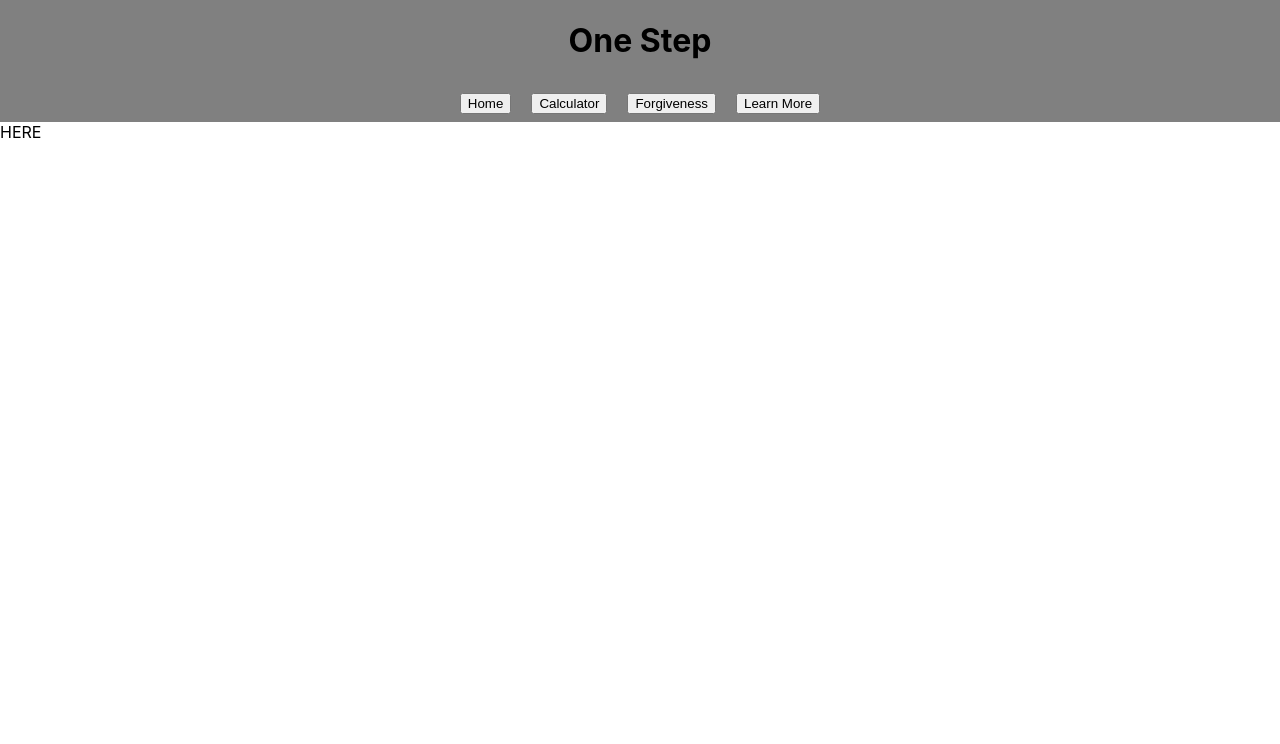
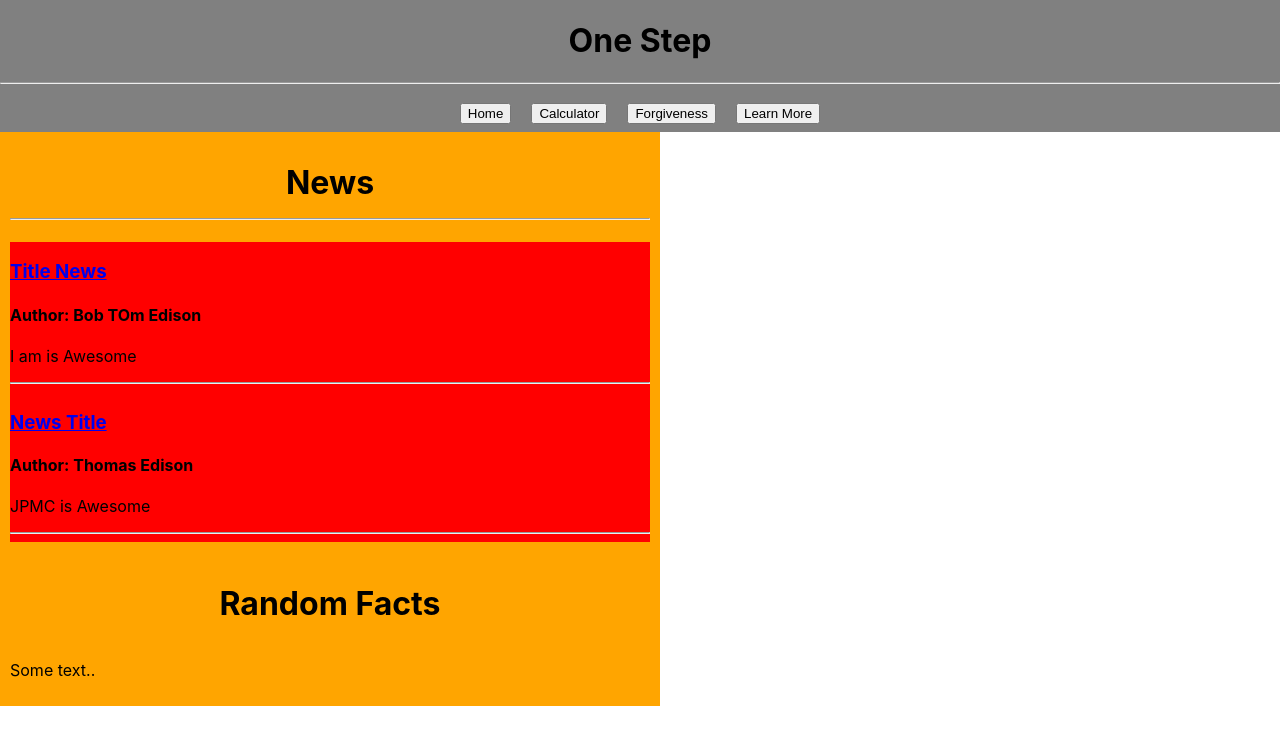
Before and after one commit to Cazi/JPMColumbusHackathon, a React (Create React App) app in the folder one-step/: page / in a window 1280 px wide. Shown: the top 744 px of the page. Built offline with nearby package versions, Linux system fonts and the light colour scheme.

Commit message:
fixed issues

```diff
--- a/one-step/src/App.tsx
+++ b/one-step/src/App.tsx
@@ -12,7 +12,7 @@ function App() {
     <div className="App">
       <NavBar></NavBar>
       <Routes>
-        <Route path={PATHS.BASE} element={<div>HERE</div>} />
+        <Route path={PATHS.BASE} element={<HomePage/>} />
         <Route path={PATHS.CALCULATOR} element={<CalculatorPage />} />
         <Route path={PATHS.HOME} element={<HomePage />} />
         <Route path={PATHS.LEARN_MORE} element={<LearnMorePage />} />
--- a/one-step/src/components/organisms/NavBar/NavBar.tsx
+++ b/one-step/src/components/organisms/NavBar/NavBar.tsx
@@ -31,6 +31,7 @@ const NavBar: FC = () => {
     <NavBarContainer>
       <TitleContainer>
         <StyledTitle>One Step</StyledTitle>
+        <hr/>
       </TitleContainer>
       <ButtonContainer>
         <NavBarButton title="Home" to={PATHS.HOME}></NavBarButton>
--- a/one-step/src/components/pages/HomePage/HomePage.tsx
+++ b/one-step/src/components/pages/HomePage/HomePage.tsx
@@ -1,11 +1,129 @@
 import { FC } from "react";
 import styled from "styled-components";
+
+// const TitleContainer = styled.div`
+//   width: 100%;
+//   text-align: center;
+// `;
+
+// whole page contianer
 const HomePageContainer = styled.div`
   height: 100vh;
-  background-color: green;
+  background-color: green:
+  // flex-direction: row;
 `;
+/* Create two equal columns that floats next to each other */
+// anything below navbar
+const BodyContainer = styled.div`
+  width: 100%;
+  float: left;
+  padding: 10px:
+  display: table;
+  clear: both;
+
+`;
+// contianer for sub column headers
+const TitleContainer = styled.div`
+  width: 100%;
+  height: 2.5%;
+  text-align: center;
+`;
+
+// sub collumn headers
+const StyledSubTitle = styled.h1`
+  color: black;
+
+`;
+
+// News Column blurb container
+const ColumnsContainer = styled.div`
+  color: black;
+  padding: 10px;
+  width: 50%;
+  display: flex;
+  flex-direction: column;
+  justify-content: flex-start;
+  background-color: orange;
+
+`;
+
+// each news blurb contianer
+const NewsContainer= styled.div`
+  display: inline-flex;
+  flex-direction: column-reverse;
+`;
+
+// news blurbs
+const NewsBlurbs = styled.div`
+  // how to make it full with?
+  width: 100%;
+  background: red;
+  grid-template-columns: 100px 100px;
+  flex-direction: column;
+  // grid-gap: 10px;
+  // padding: 10px:
+`;
+
+
 const HomePage: FC = () => {
-  return <HomePageContainer>Home Page, Aaron push test branching</HomePageContainer>;
+  return <HomePageContainer>
+    <BodyContainer >
+      {/* API NEWS GOES HERE */}
+      <ColumnsContainer>
+        <TitleContainer>
+          <StyledSubTitle>
+            News
+            <hr/>
+          </StyledSubTitle>
+        </TitleContainer>
+        <NewsContainer>
+          {/* for loop for it automatically push 10 news from NYT here */}
+          <NewsBlurbs>
+            <a href='https://www.jpmorganchase.com/'> <h3>News Title</h3></a>
+            <h4>Author: Thomas Edison</h4>
+            <body>
+              <p>JPMC is Awesome</p>
+            </body>
+            <hr />
+          </NewsBlurbs>
+
+          <NewsBlurbs>
+            <a href='https://www.jpmorganchase.com/'> <h3> Title News</h3></a>
+            <h4>Author: Bob TOm Edison</h4>
+            <body>
+              <p>I am is Awesome</p>
+            </body>
+            <hr />
+          </NewsBlurbs>
+        </NewsContainer>
+        {/* {% for announcement in updatesData%}
+        <div class ="row ">
+            <div class ="col-12 ">
+        <h1> <b> {{ announcement.update_heading }}</b> by {{ announcement.update_messenger }} </h1>
+            </div>
+            <div class ="col-12">
+        <p> {{ announcement.update_text }}</p>
+            </div>
+        </div><hr>
+        {% endfor %} */}
+        {/* News titile, author, date, import summary/snapshot,
+         */}
+
+
+      </ColumnsContainer>
+      {/* Right Column  */}
+      <ColumnsContainer>
+        <TitleContainer>
+          <StyledSubTitle>
+            Random Facts
+          </StyledSubTitle>
+        </TitleContainer>
+        <body>
+          <p>Some text..</p>
+        </body>
+      </ColumnsContainer>
+    </BodyContainer>
+  </HomePageContainer>;
 };
 
 export default HomePage;
--- a/one-step/src/constants.ts
+++ b/one-step/src/constants.ts
@@ -1,6 +1,6 @@
 export const PATHS = {
   BASE: "/",
-  HOME: "/",
+  HOME: "/home",
   CALCULATOR: "/calculator",
   FORGIVENESS: "/forgive",
   LEARN_MORE: "/learn",
```
Also changed, not shown: 2 other files (tests, documents, lock files or other folders).
